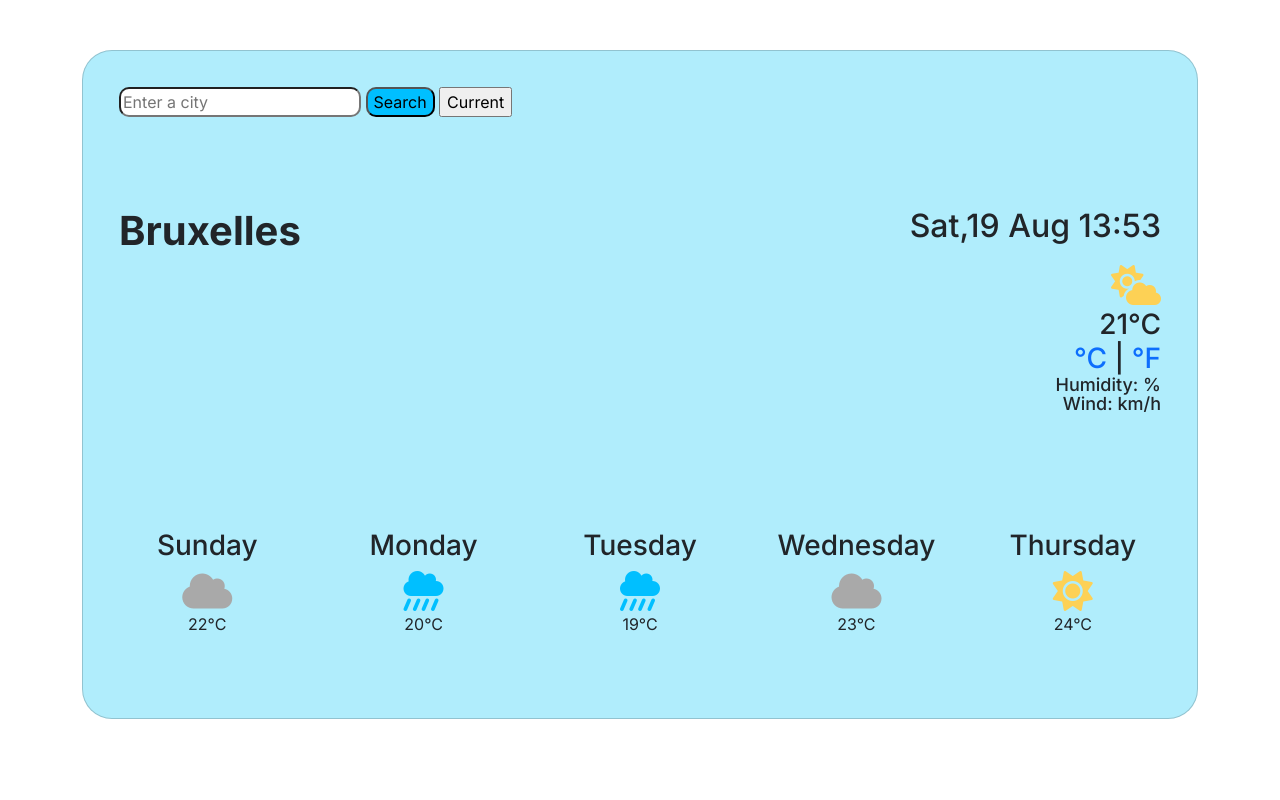
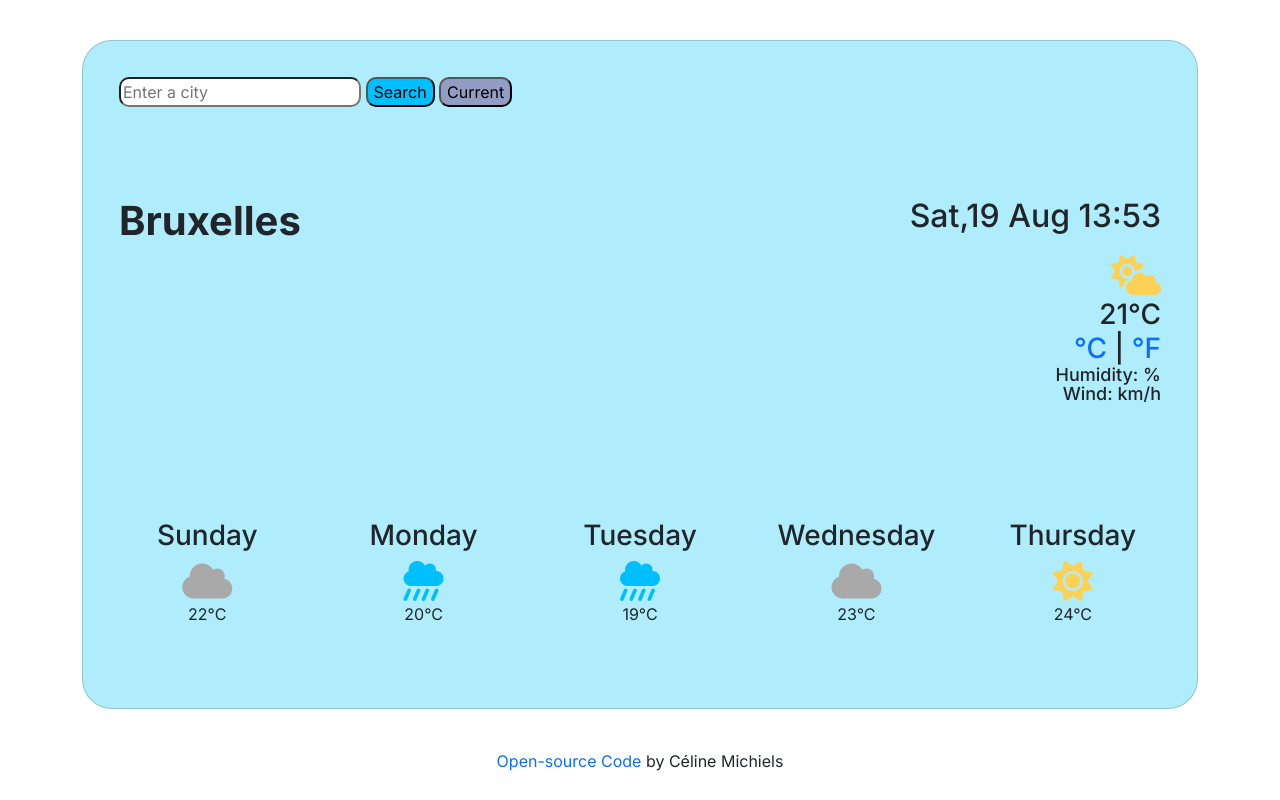
Before and after one commit to Celine-Michiels/SheCodes-Plus-Weather-App, a plain HTML site: page Index.html in a window 1280 px wide. Drawn offline with nearby package versions, Linux system fonts and the light colour scheme; no server answers.

Commit message:
Currenrt loc button + link to gitHub

```diff
--- a/Index.html
+++ b/Index.html
@@ -100,6 +100,14 @@
             </div>
           </div>
         </div>
+        <p>
+          <a
+            href="https://github.com/Celine-Michiels/SheCodes-Plus-Weather-App"
+            target="_blank"
+          >
+            Open-source Code </a
+          >by Céline Michiels
+        </p>
       </body>
     </html>
 
--- a/src/styles.css
+++ b/src/styles.css
@@ -16,6 +16,9 @@ h3 {
 h4 {
   font-size: 28px;
 }
+p {
+  text-align: center;
+}
 form {
   margin: 20px;
 }
@@ -33,13 +36,20 @@ li {
 }
 
 .card {
-  margin: 50px auto;
+  margin: 40px auto;
   border-radius: 30px;
   background-color: #b0edfc;
 }
 .cloud-icon {
   color: #a9a9a9;
   font-size: 40px;
+}
+.current-location {
+  background: #939cc2;
+  border-radius: 10px;
+}
+.current-button:hover {
+  background: white;
 }
 .field {
   border-radius: 10px;
@@ -58,6 +68,7 @@ li {
 .search-button:hover {
   background: white;
 }
+
 .sun-icon {
   color: #fdd155;
   font-size: 40px;
```
